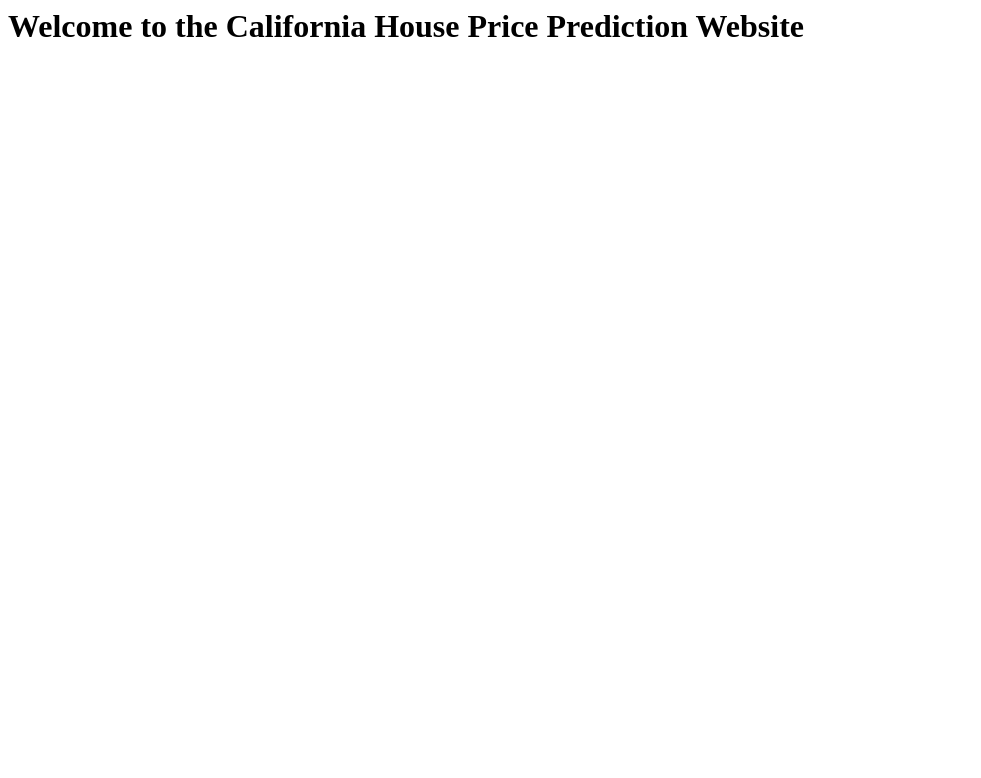
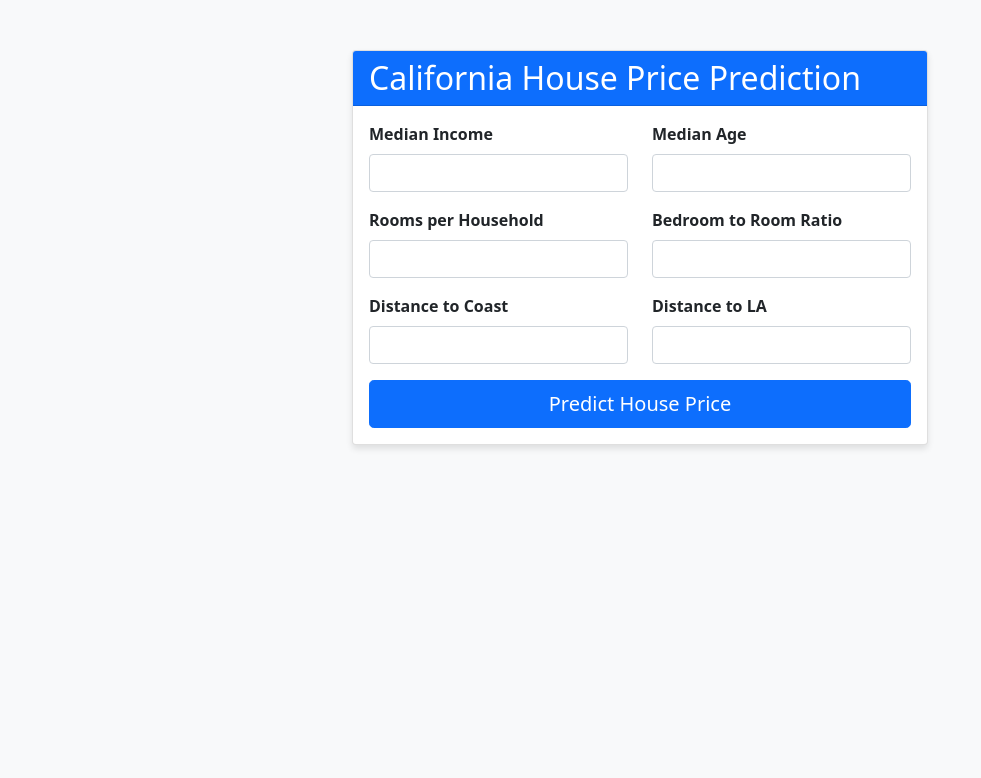
Before and after one commit to SujitChintala/California-House-Price-Prediction, a Flask app: page / in a window 1280 px wide. Shown: the top 778 px of the page, without its empty margins (0-981 px from the left). Run offline with Flask 3, Linux system fonts and the light colour scheme; parts of the project's set-up code (start-up, migrations or seed data) failed here and were passed over.

Commit message:
frontend

```diff
--- a/app.py
+++ b/app.py
@@ -23,5 +23,15 @@
     pred = model.predict(scaler_data.reshape(1, -1))
     return jsonify(pred[0])
 
+@app.route('/predict', methods=['POST'])
+def predict():
+    data = [float(x) for x in request.form.values()]
+    new_data = np.array(data).reshape(1, -1)
+    poly_data = polynomial_features.transform(new_data)
+    scaler_data = scaler.transform(poly_data)
+    print(scaler_data)
+    pred = model.predict(scaler_data.reshape(1, -1))[0]
+    return render_template('home.html', prediction_text='The predicted house price is {}'.format(pred))
+
 if __name__ == '__main__':
     app.run(debug=True)
--- a/templates/home.html
+++ b/templates/home.html
@@ -1,3 +1,79 @@
-<h1>
-Welcome to the California House Price Prediction Website
-</h1>
+<!DOCTYPE html>
+<html lang="en">
+<head>
+    <meta charset="UTF-8">
+    <meta name="viewport" content="width=device-width, initial-scale=1.0">
+    <title>California House Price Prediction</title>
+    <link href="https://cdn.jsdelivr.net/npm/bootstrap@5.1.3/dist/css/bootstrap.min.css" rel="stylesheet">
+    <style>
+        body {
+            background-color: #f8f9fa;
+        }
+        .container {
+            max-width: 600px;
+            margin-top: 50px;
+        }
+        .card {
+            box-shadow: 0 4px 6px rgba(0, 0, 0, 0.1);
+        }
+        .form-label {
+            font-weight: 600;
+        }
+    </style>
+</head>
+<body>
+    <div class="container">
+        <div class="card">
+            <div class="card-header bg-primary text-white">
+                <h2 class="card-title mb-0">California House Price Prediction</h2>
+            </div>
+            <div class="card-body">
+                <form action="/predict" method="POST">
+                    <div class="row">
+                        <div class="col-md-6 mb-3">
+                            <label for="median_income" class="form-label">Median Income</label>
+                            <input type="text" pattern="[0-9]*\.?[0-9]*" class="form-control" id="median_income" name="median_income" required>
+                        </div>
+                        <div class="col-md-6 mb-3">
+                            <label for="median_age" class="form-label">Median Age</label>
+                            <input type="text" pattern="[0-9]*\.?[0-9]*" class="form-control" id="median_age" name="median_age" required>
+                        </div>
+                    </div>
+                    <div class="row">
+                        <div class="col-md-6 mb-3">
+                            <label for="rooms_per_household" class="form-label">Rooms per Household</label>
+                            <input type="text" pattern="[0-9]*\.?[0-9]*" class="form-control" id="rooms_per_household" name="rooms_per_household" required>
+                        </div>
+                        <div class="col-md-6 mb-3">
+                            <label for="bedroom_to_room_ratio" class="form-label">Bedroom to Room Ratio</label>
+                            <input type="text" pattern="[0-9]*\.?[0-9]*" class="form-control" id="bedroom_to_room_ratio" name="bedroom_to_room_ratio" required>
+                        </div>
+                    </div>
+                    <div class="row">
+                        <div class="col-md-6 mb-3">
+                            <label for="distance_to_coast" class="form-label">Distance to Coast</label>
+                            <input type="text" pattern="[0-9]*\.?[0-9]*" class="form-control" id="distance_to_coast" name="distance_to_coast" required>
+                        </div>
+                        <div class="col-md-6 mb-3">
+                            <label for="distance_to_la" class="form-label">Distance to LA</label>
+                            <input type="text" pattern="[0-9]*\.?[0-9]*" class="form-control" id="distance_to_la" name="distance_to_la" required>
+                        </div>
+                    </div>
+                    <div class="d-grid">
+                        <button type="submit" class="btn btn-primary btn-lg">Predict House Price</button>
+                    </div>
+                </form>
+
+                {% if prediction_text %}
+                <div class="alert alert-success mt-4" role="alert">
+                    <h4 class="alert-heading">Predicted House Price</h4>
+                    <p class="mb-0">{{ prediction_text }}</p>
+                </div>
+                {% endif %}
+            </div>
+        </div>
+    </div>
+
+    <script src="https://cdn.jsdelivr.net/npm/bootstrap@5.1.3/dist/js/bootstrap.bundle.min.js"></script>
+</body>
+</html>
```
